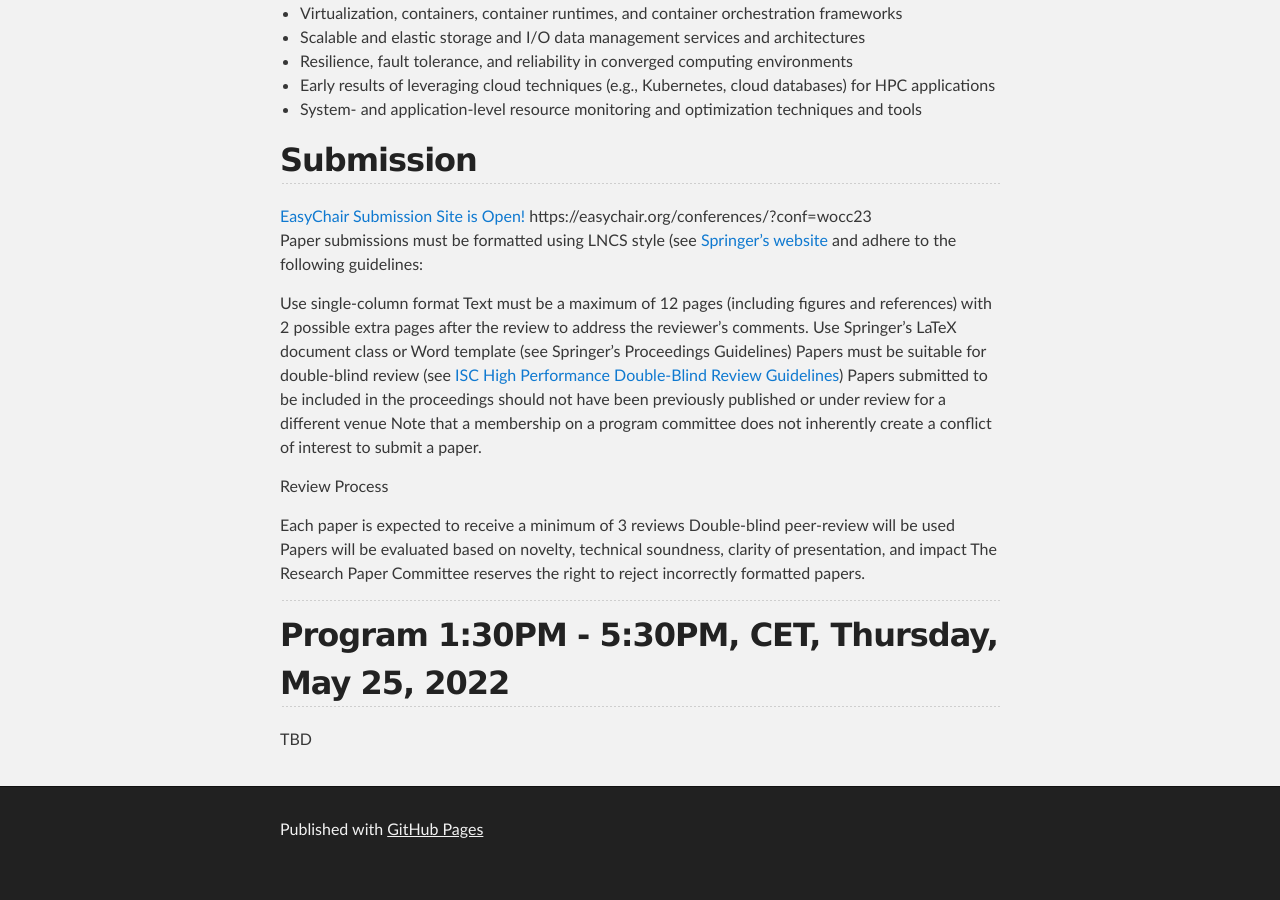
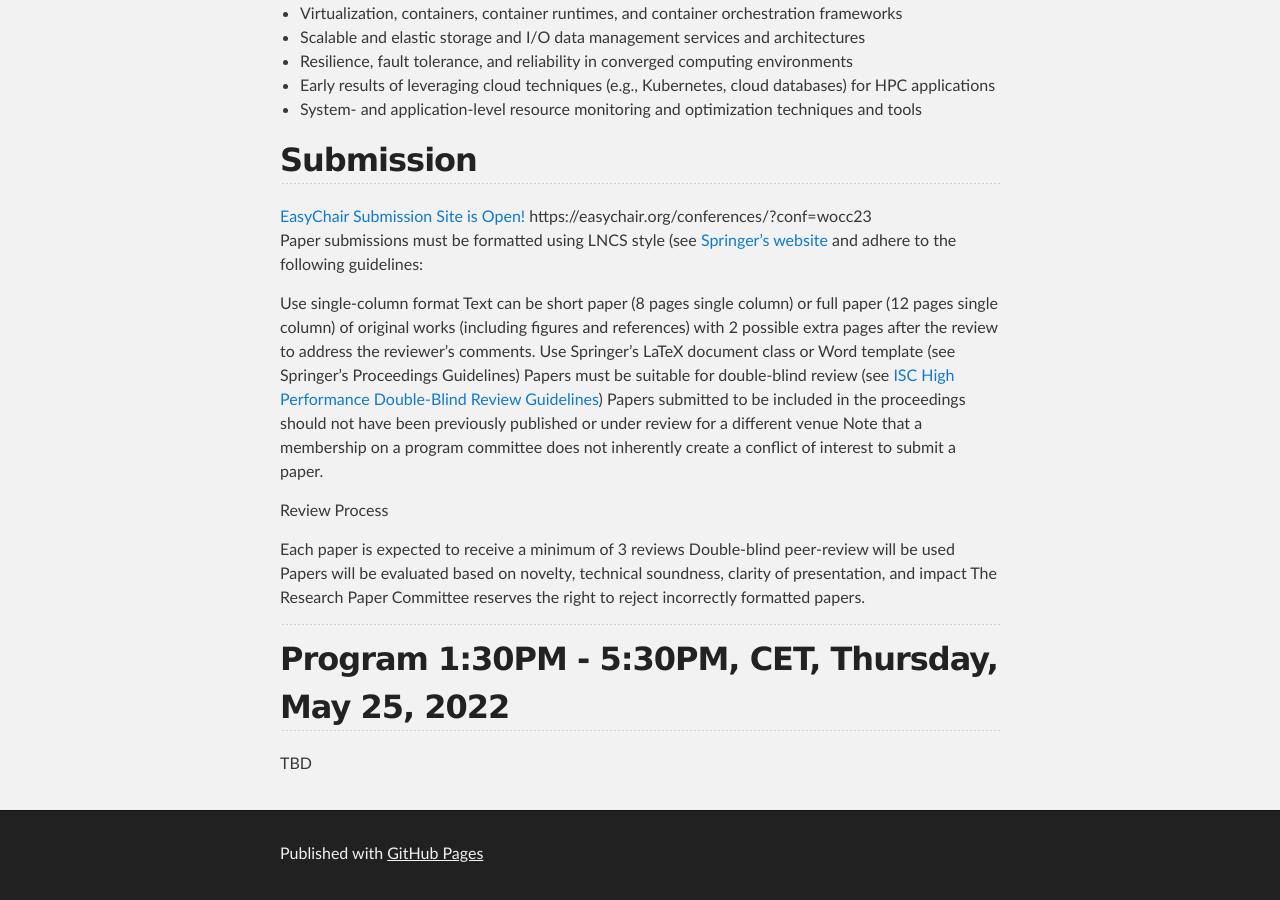
Before and after one commit to KTH-ScaLab/KTH-ScaLab.github.io, a Jekyll site: the page built from events/wocc2023.md, in a window 1280 px wide and 900 px high, scrolled down 2611 px. Built offline with Jekyll 4.4.1, drawn with Linux system fonts in a browser that asks for light colours; before the commit the page ends 3487 px from its top, so only the background shows below that.

Commit message:
Update wocc2023.md

```diff
--- a/events/wocc2023.md
+++ b/events/wocc2023.md
@@ -78,7 +78,7 @@ We invite both short paper (12 pages single column) and long paper (14 pages sin
 Paper submissions must be formatted using LNCS style (see [Springer’s website](https://www.springer.com/gp/computer-science/lncs/conference-proceedings-guidelines) and adhere to the following guidelines:
 
 Use single-column format
-Text must be a maximum of 12 pages (including figures and references) with 2 possible extra pages after the review to address the reviewer's comments.
+Text can be short paper (8 pages single column) or full paper (12 pages single column) of original works (including figures and references) with 2 possible extra pages after the review to address the reviewer's comments.
 Use Springer’s LaTeX document class or Word template (see Springer’s Proceedings Guidelines)
 Papers must be suitable for double-blind review (see [ISC High Performance Double-Blind Review Guidelines](https://www.isc-hpc.com/files/isc_events/documents/ISC_double_blind_guidelines.pdf))
 Papers submitted to be included in the proceedings should not have been previously published or under review for a different venue
```
